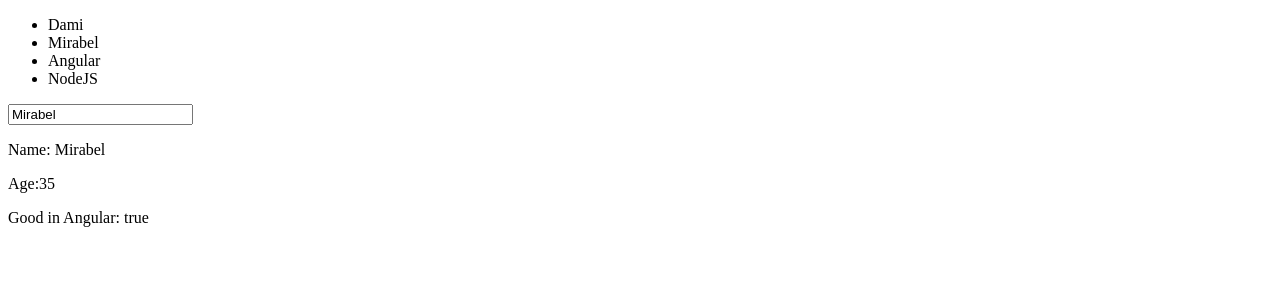
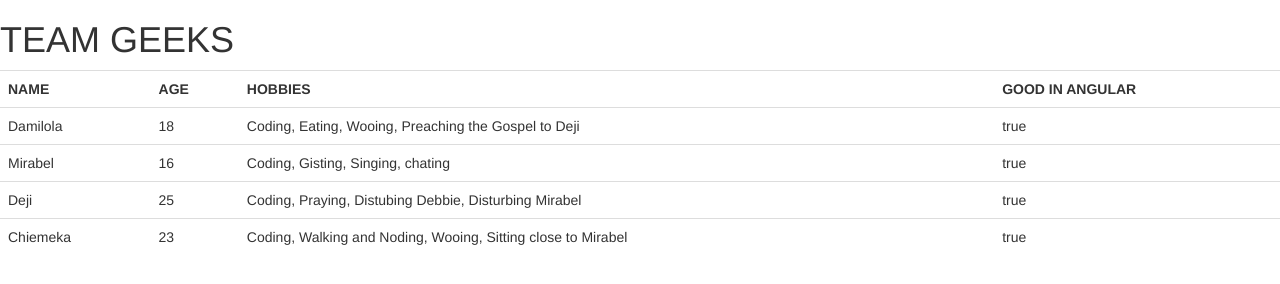
Before and after one commit to andela-oadebayo/teamgeeks, a website: page app/index.html in a window 1280 px wide. Drawn offline with Linux system fonts and the light colour scheme.

Commit message:
looped through the person unordered list using angular

```diff
--- a/app/index.html
+++ b/app/index.html
@@ -2,19 +2,45 @@
 <html ng-app="teamgeeksApp">
 
   <head>
+  <link rel="stylesheet" type="text/css" href="css/vendor/bootstrap.css">
     <script src="js/vendor/angular.js"></script>
     <script src="js/custom/controller.js"></script>
   </head>
 
   <body ng-controller="TeamgeeksController">
-    <ul>
+  <h1>TEAM GEEKS</h1>
+    <table class="table table-hover">
+      <tr>
+        <th>NAME</th>
+        <th>AGE</th>
+        <th>HOBBIES
+          <!-- <tr>
+            <th>1</th>
+            <th>2</th>
+            <th>3</th>
+            <th>4</th>
+          </tr> -->
+        </th>
+        <th>GOOD IN ANGULAR</th>
+      </tr>
+      <tr ng-repeat="person in persons">
+        <td>{{person.name}}</td>
+        <td>{{person.age}}</td>
+        <td>{{person.hobbies[0]}}, {{person.hobbies[1]}}, {{person.hobbies[2]}}, {{person.hobbies[3]}}</td>
+        <td>{{person.goodInAngular}}</td>
+      </tr>
+    </table>
+    <!-- <ul>
       <li ng-repeat='hobby in hobbies'>{{hobby}}</li>
-    </ul>
-    <input type="text" ng-model="name">
-    <p>Name: {{name}}</p>
+      <li ng-repeat='person in persons'>{{person.name}}</li>
+      <li ng-repeat='person in persons'>{{person.age}}</li>
+      <li ng-repeat='person in persons'>{{person.}}</li>
+    </ul> -->
+    <!-- <input type="text" ng-model="name"> -->
+    <!-- <p>Name: {{name}}</p>
     <p>Age:{{age}}</p>
 
     <p>Good in Angular: {{goodInAngular}}</p>
-
+     -->
   </body>
 </html>
--- a/app/js/custom/controller.js
+++ b/app/js/custom/controller.js
@@ -2,11 +2,12 @@
 
  var teamgeeksApp = angular.module('teamgeeksApp', []);
 
- teamgeeksApp.controller('TeamgeeksController', function($scope){
-
-  $scope.hobbies = ["Dami", "Mirabel", "Angular", "NodeJS"];
-  $scope.name = "Mirabel";
-  $scope.age = 35;
-  $scope.goodInAngular = true;
-
- });
+ teamgeeksApp.controller('TeamgeeksController',['$scope', '$http', function($scope,$http){
+    $http.get('js/custom/teamgeeks.json').success(function(data){
+      $scope.persons = data;
+    });
+      // $scope.hobbies = ["Dami", "Mirabel", "Angular", "NodeJS"];
+      // $scope.name = "Mirabel";
+      // $scope.age = 35;
+      // $scope.goodInAngular = true;
+  }]);
--- a/app/js/custom/teamgeeks.json
+++ b/app/js/custom/teamgeeks.json
@@ -17,7 +17,7 @@
   {
     "name": "Deji",
     "age": 25,
-    "hobbies": ["Coding", "f**k", "Distubing Debbie", "Disturbing Mirabel"],
+    "hobbies": ["Coding", "Praying","Distubing Debbie", "Disturbing Mirabel"],
     "goodInAngular": true
   },
 
```
